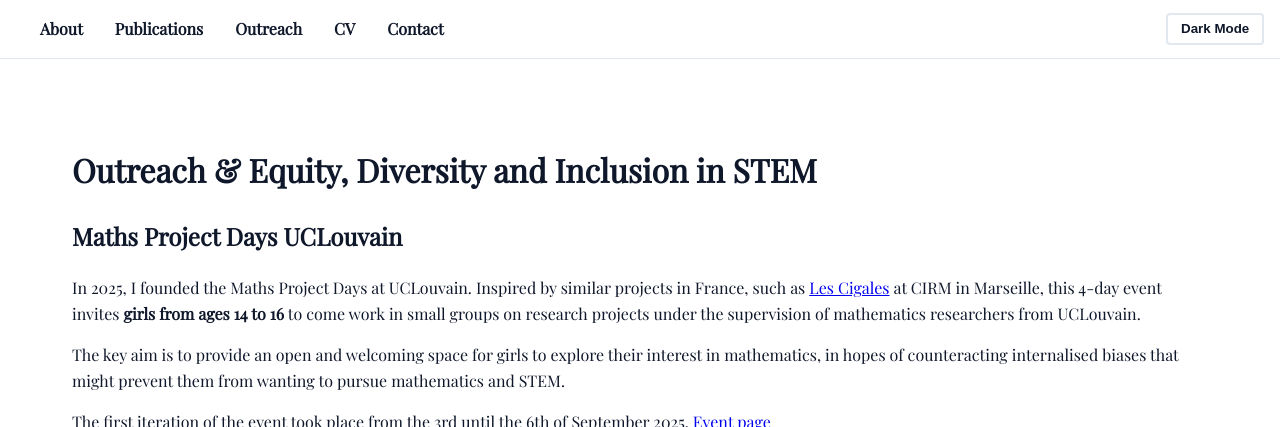
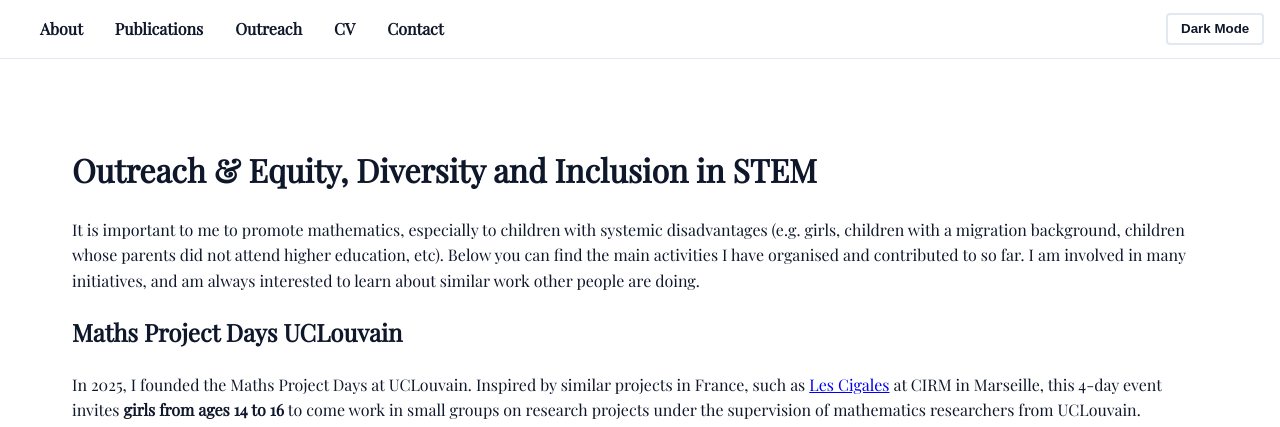
Before and after one commit to robynn-corveleyn/robynn-corveleyn.github.io, a Jekyll site: the page built from outreach/index.md, in a window 1280 px wide and 900 px high, cut to the strip 0-427 px from the top of the window. Built offline with Jekyll 4.4.1, drawn with Linux system fonts in a browser that asks for light colours.

Commit message:
Update index.md

```diff
--- a/outreach/index.md
+++ b/outreach/index.md
@@ -5,7 +5,7 @@ description: Find out about the outreach activities Robynn has been involved in.
 ---
   <main style="max-width:1400px; margin:auto; padding:2rem">
     <h1>Outreach & Equity, Diversity and Inclusion in STEM</h1>
-
+      <p>It is important to me to promote mathematics, especially to children with systemic disadvantages (e.g. girls, children with a migration background, children whose parents did not attend higher education, etc). Below you can find the main activities I have organised and contributed to so far. I am involved in many initiatives, and am always interested to learn about similar work other people are doing. </p>
   <section style="margin-bottom:2rem;">
       <h2>Maths Project Days UCLouvain</h2>
       <p> In 2025, I founded the Maths Project Days at UCLouvain. Inspired by similar projects in France, such as <a href="https://www.fr-cirm-math.fr/lescigales.html" target="_blank" rel ="noopener">Les Cigales</a> at CIRM in Marseille, this 4-day event invites <b>girls from ages 14 to 16</b> to come work in small groups on research projects under the supervision of mathematics researchers from UCLouvain.
@@ -27,25 +27,25 @@ description: Find out about the outreach activities Robynn has been involved in.
             <img src="{{ '/assets/images/IMG_3.JPG' | relative_url }}" style="height:150px; ">
         </a>
         <a href="{{ '/assets/images/IMG_5.jpeg' | relative_url }}" data-lightbox="MPD-gallery" >
-            <img src="{{ '/assets/images/IMG_5.jpeg' | relative_url }}" style="height:100px; ">
+            <img src="{{ '/assets/images/IMG_5.jpeg' | relative_url }}" style="height:150px; ">
         </a>
         <a href="{{ '/assets/images/IMG_6.jpg' | relative_url }}" data-lightbox="MPD-gallery" >
-            <img src="{{ '/assets/images/IMG_6.jpg' | relative_url }}" style="height:100px; ">
+            <img src="{{ '/assets/images/IMG_6.jpg' | relative_url }}" style="height:150px; ">
         </a>
         <a href="{{ '/assets/images/IMG_7.jpeg' | relative_url }}" data-lightbox="MPD-gallery" >
-            <img src="{{ '/assets/images/IMG_7.jpeg' | relative_url }}" style="height:100px; ">
+            <img src="{{ '/assets/images/IMG_7.jpeg' | relative_url }}" style="height:150px; ">
         </a>
         <a href="{{ '/assets/images/IMG_8.jpg' | relative_url }}" data-lightbox="MPD-gallery" >
-            <img src="{{ '/assets/images/IMG_8.jpg' | relative_url }}" style="height:100px; ">
+            <img src="{{ '/assets/images/IMG_8.jpg' | relative_url }}" style="height:150px; ">
         </a>
         <a href="{{ '/assets/images/IMG_9.png' | relative_url }}" data-lightbox="MPD-gallery" >
-            <img src="{{ '/assets/images/IMG_9.png' | relative_url }}" style="height:100px; ">
+            <img src="{{ '/assets/images/IMG_9.png' | relative_url }}" style="height:150px; ">
         </a>
         <a href="{{ '/assets/images/IMG_10.JPG' | relative_url }}" data-lightbox="MPD-gallery" >
-            <img src="{{ '/assets/images/IMG_10.JPG' | relative_url }}" style="height:100px; ">
+            <img src="{{ '/assets/images/IMG_10.JPG' | relative_url }}" style="height:150px; ">
         </a>
         <a href="{{ '/assets/images/IMG_12.jpeg' | relative_url }}" data-lightbox="MPD-gallery" >
-            <img src="{{ '/assets/images/IMG_12.jpeg' | relative_url }}" style="height:100px; ">
+            <img src="{{ '/assets/images/IMG_12.jpeg' | relative_url }}" style="height:150px; ">
         </a>
   </div>
 
```
